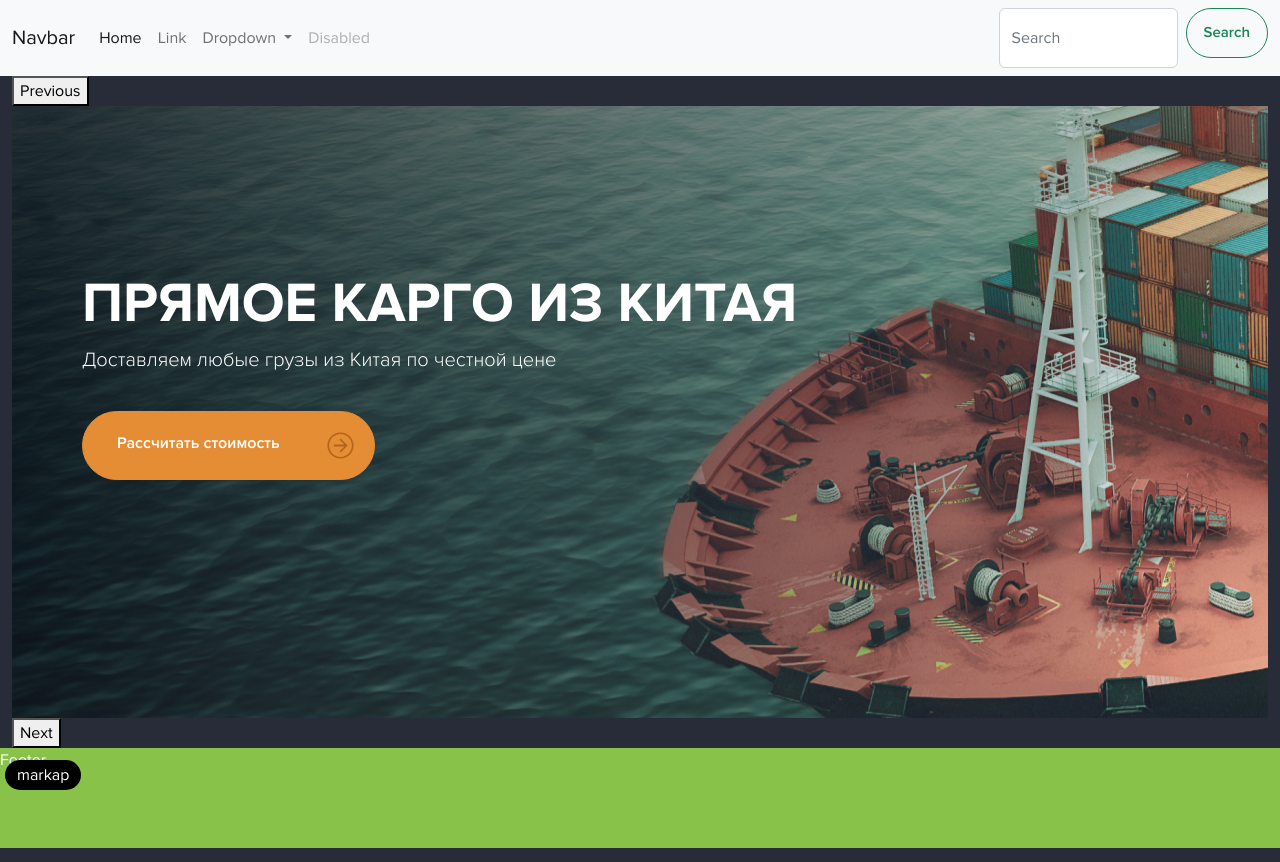
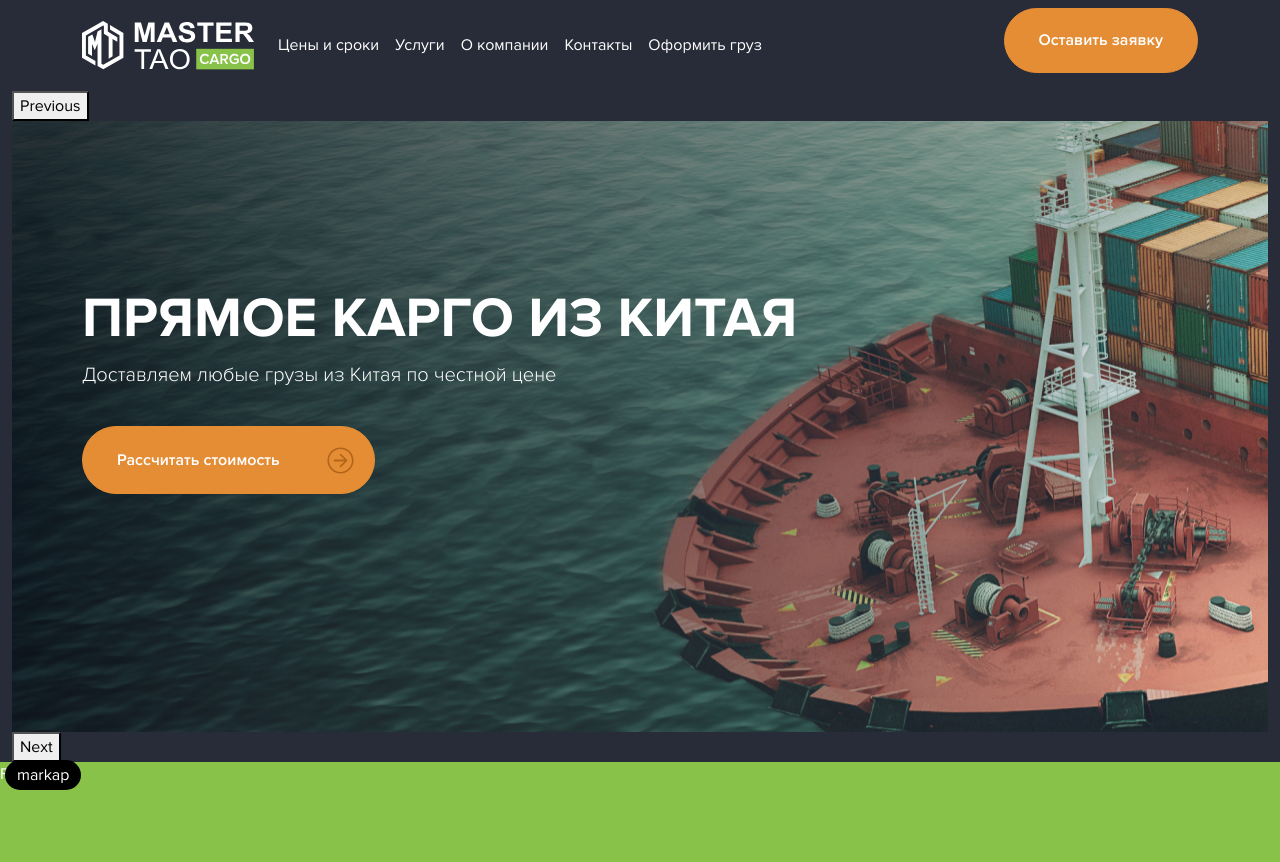
Before and after one commit to PavelBorysov/MasterTao, a website: page dev/index.html in a window 1280 px wide. Drawn offline with nearby package versions, Linux system fonts and the light colour scheme; files that its build step writes are made by us from their sources.

Commit message:
test commit

```diff
--- a/dev/sass/global.scss
+++ b/dev/sass/global.scss
@@ -157,6 +157,8 @@ h6,
     border-radius: 90px;
     padding: 13px 17px;
     margin-bottom: 10px;
+    display: inline-flex;
+    align-items: center;
     &:hover {
         .icon {
             filter: invert(100%) sepia(0%) saturate(0%) hue-rotate(49deg) brightness(180%) contrast(101%);
@@ -265,3 +267,7 @@ h6,
 .scroll-heidden::-webkit-scrollbar {
     width: 0px;
 }
+
+.slick-track {
+	display: flex;
+}
--- a/dev/sass/header.scss
+++ b/dev/sass/header.scss
@@ -1,3 +1,16 @@
-.slick-track {
-	display: flex;
+header {
+    .nav-link {
+        color: #fff;
+        &:hover,
+        &:focus {
+            color: $color-primary;
+        }
+    }
+    .navbar-nav {
+        .nav-link {
+            &.active {
+				color: $color-primary;
+			}
+        }
+    }
 }
--- a/dev/templates/header.html
+++ b/dev/templates/header.html
@@ -1,37 +1,34 @@
 <header>
-    <nav class="navbar navbar-expand-lg navbar-light bg-light">
-        <div class="container-fluid">
-          <a class="navbar-brand" href="#">Navbar</a>
+    <nav class="navbar navbar-expand-lg navbar-light">
+        <div class="container">
+          <a class="navbar-brand" href="index.html">
+            <picture>
+              <source media="(min-width:1025px)" srcset="assets/img/logo-lg.svg">
+              <img src="assets/img/logo-sm.svg" alt="logo">
+            </picture>
+          </a>
           <button class="navbar-toggler" type="button" data-bs-toggle="collapse" data-bs-target="#navbarSupportedContent" aria-controls="navbarSupportedContent" aria-expanded="false" aria-label="Toggle navigation">
             <span class="navbar-toggler-icon"></span>
           </button>
           <div class="collapse navbar-collapse" id="navbarSupportedContent">
             <ul class="navbar-nav me-auto mb-2 mb-lg-0">
               <li class="nav-item">
-                <a class="nav-link active" aria-current="page" href="#">Home</a>
+                <a class="nav-link" aria-current="page" href="#">Цены и сроки</a>
               </li>
               <li class="nav-item">
-                <a class="nav-link" href="#">Link</a>
-              </li>
-              <li class="nav-item dropdown">
-                <a class="nav-link dropdown-toggle" href="#" id="navbarDropdown" role="button" data-bs-toggle="dropdown" aria-expanded="false">
-                  Dropdown
-                </a>
-                <ul class="dropdown-menu" aria-labelledby="navbarDropdown">
-                  <li><a class="dropdown-item" href="#">Action</a></li>
-                  <li><a class="dropdown-item" href="#">Another action</a></li>
-                  <li><hr class="dropdown-divider"></li>
-                  <li><a class="dropdown-item" href="#">Something else here</a></li>
-                </ul>
+                <a class="nav-link" href="#">Услуги</a>
               </li>
               <li class="nav-item">
-                <a class="nav-link disabled" href="#" tabindex="-1" aria-disabled="true">Disabled</a>
+                <a class="nav-link" href="#">О компании</a>
+              </li>
+              <li class="nav-item">
+                <a class="nav-link" href="#">Контакты</a>
+              </li>
+              <li class="nav-item">
+                <a class="nav-link" href="#">Оформить груз</a>
               </li>
             </ul>
-            <form class="d-flex">
-              <input class="form-control me-2" type="search" placeholder="Search" aria-label="Search">
-              <button class="btn btn-outline-success" type="submit">Search</button>
-            </form>
+            <button type="button" class="btn btn-primary btn-lg">Оставить заявку</button>
           </div>
         </div>
       </nav>
```
Also changed, not shown: dev/assets/img/logo-lg.svg (added), dev/assets/img/logo-sm.svg (added).
